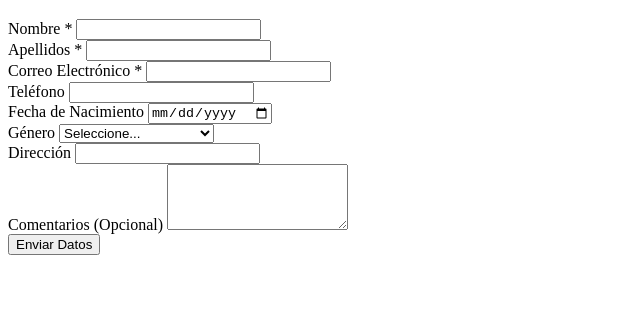
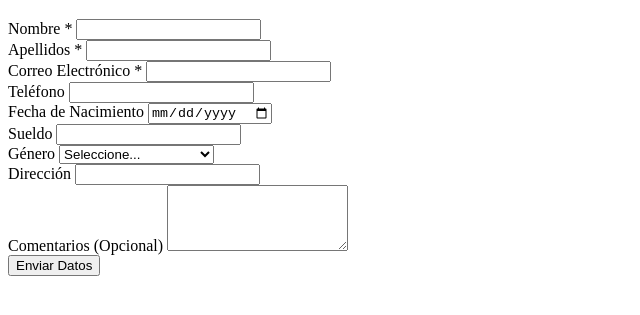
Before and after one commit to corderosoftware/juegopong, a plain HTML site: page contacto.html in a window 1280 px wide. Shown: the part 61-376 px from the top of the page, without its empty margins (0-640 px from the left). Drawn offline with Linux system fonts and the light colour scheme.

Commit message:
En contacto se agrega el campo sueldo

```diff
--- a/contacto.html
+++ b/contacto.html
@@ -35,6 +35,11 @@
         </div>
 
         <div>
+            <label for="sueldo">Sueldo</label>
+            <input type="number" id="sueldo" name="sueldo" step="0.01" min="0">
+        </div>
+
+        <div>
             <label for="genero">Género</label>
             <select id="genero" name="genero">
                 <option value="">Seleccione...</option>
```
